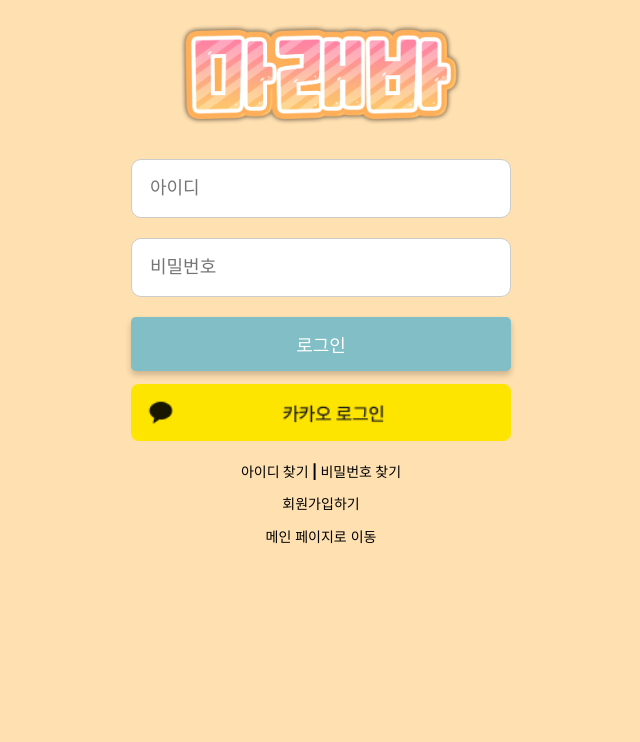
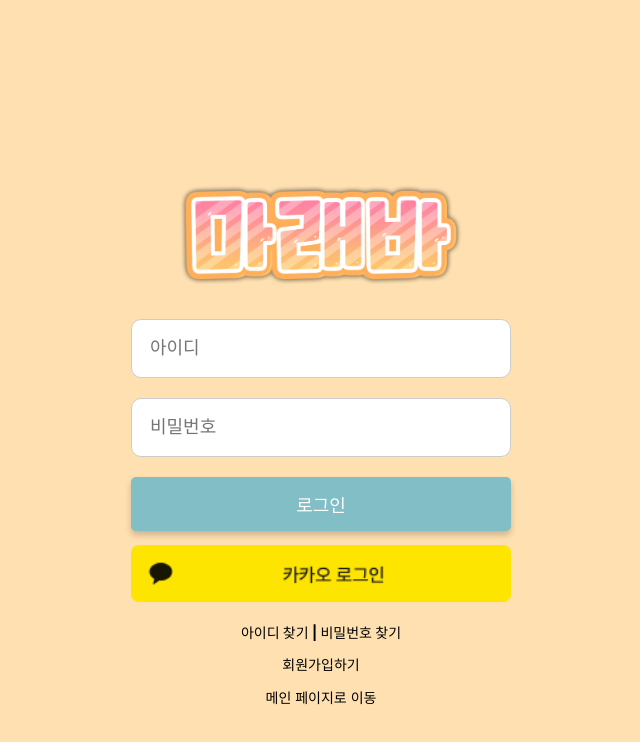
Before and after one commit to somsomi3/Maraeba, a React (Vite) app in the folder fe/: page / in a window 1280 px wide. Shown: the top 742 px of the page, without its empty margins (319-959 px from the left). Built offline with nearby package versions, Linux system fonts and the light colour scheme; no server answers; a web font is replaced by a local one.

Commit message:
S12P11E104-490 Fix: 결과 페이지 css 수정 및 전체 css 약간 수정

```diff
--- a/fe/dev-dist/sw.js
+++ b/fe/dev-dist/sw.js
@@ -82,7 +82,7 @@
     "revision": "3ca0b8505b4bec776b69afdba2768812"
   }, {
     "url": "index.html",
-    "revision": "0.2gbtfkmg8so"
+    "revision": "0.9bbh19f9kn"
   }], {});
   workbox.cleanupOutdatedCaches();
   workbox.registerRoute(new workbox.NavigationRoute(workbox.createHandlerBoundToURL("index.html"), {
--- a/fe/src/App.css
+++ b/fe/src/App.css
@@ -1,12 +1,10 @@
 /* App.css */
 
 /* 전체 컨테이너 */
-.container {
-  /* display: flex;
-  flex-direction: column;
-  align-items: center;
-  justify-content: center;
-  height: 100vh; */
+.app-container {
   background-color: #ffe0b1;
-  /* font-family: Arial, sans-serif; */
+  display: flex;
+  justify-content: center;  /* 수평 중앙 정렬 */
+  align-items: center;  /* 수직 중앙 정렬 */
+  height: 100vh;  /* 전체 뷰포트 높이 */
 }
--- a/fe/src/App.jsx
+++ b/fe/src/App.jsx
@@ -1,9 +1,9 @@
-import './index.css'; // ✅ CSS 경로 변경
+import './App.css';
 import { Login } from './features/auth';
 
 function App() {
   return (
-    <div className="app-container"> {/* ✅ 중앙 정렬 추가 */}
+    <div className="app-container">
       <Login />
     </div>
   );
--- a/fe/src/features/auth/index.css
+++ b/fe/src/features/auth/index.css
@@ -11,6 +11,7 @@
     border-radius: 12px;
     width: 380px;
     text-align: center;
+    margin-top: 20%;
 }
 
 /* 입력 그룹 */
```
